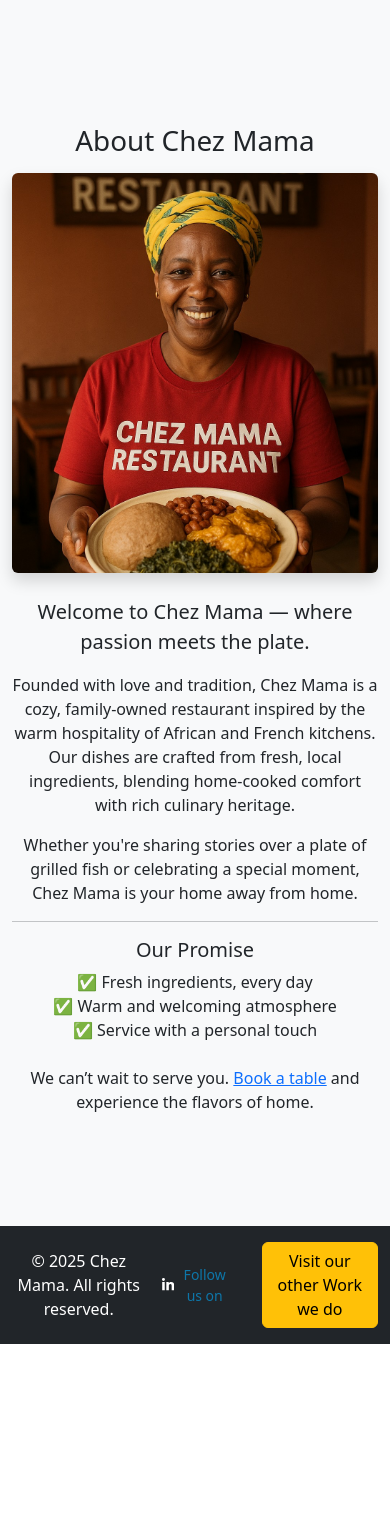
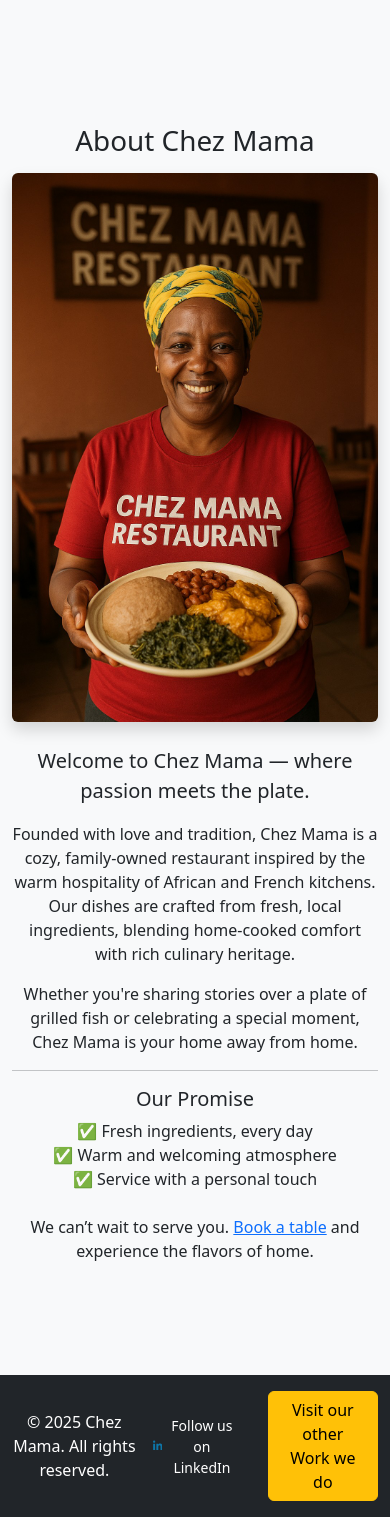
Before and after one commit to Vinsengi/restaurant-booking-app, a Django app: page /about/ in a window 390 px wide. Shown: the part 56-1573 px from the top of the page. Before the commit the page ends 1400 px from the top, so only its background shows below. Run offline with Django 5.2, Linux system fonts and the light colour scheme.

Commit message:
Updated base and about for better responsiveness

```diff
--- a/templates/base.html
+++ b/templates/base.html
@@ -101,12 +101,19 @@
             <span>&copy; {{ year|default:"2025" }} Chez Mama. All rights reserved.</span>
 
 
-            <span aria-label="LinkedIn" class="d-inline-flex align-items-center">
-                <svg xmlns="http://www.w3.org/2000/svg" width="20" height="20" role="img" viewBox="0 0 448 512" style="vertical-align:middle; margin-right:6px">
-                    <path fill="currentColor" d="M100.28 448H7.4V148.9h92.88zM53.79 108.1C24.09 108.1 0 83.77 0 54.06A53.79 53.79 0 01107.58 54c0 29.71-24.09 54.06-53.79 54.06zM447.9 448h-92.68V302.4c0-34.7-.69-79.2-48.24-79.2-48.28 0-55.66 37.7-55.66 76.6V448h-92.78V148.9h89.08v40.8h1.28c12.4-23.5 42.68-48.24 87.88-48.24 94 0 111.31 61.88 111.31 142.3V448z"/>
+            <a href="https://www.linkedin.com/in/vital-nsengiyumva/"
+                target="_blank"
+                rel="noopener noreferrer"
+                class="text-white text-decoration-none d-inline-flex align-items-center"
+                aria-label="Visit Vital Nsengiyumva’s LinkedIn profile">
+
+                <svg xmlns="http://www.w3.org/2000/svg" width="20" height="20" role="img"
+                        viewBox="0 0 448 512" style="vertical-align:middle; margin-right:6px">
+                    <path fill="#0e76a8"
+                        d="M100.28 448H7.4V148.9h92.88zM53.79 108.1C24.09 108.1 0 83.77 0 54.06A53.79 53.79 0 01107.58 54c0 29.71-24.09 54.06-53.79 54.06zM447.9 448h-92.68V302.4c0-34.7-.69-79.2-48.24-79.2-48.28 0-55.66 37.7-55.66 76.6V448h-92.78V148.9h89.08v40.8h1.28c12.4-23.5 42.68-48.24 87.88-48.24 94 0 111.31 61.88 111.31 142.3V448z"/>
                 </svg>
-                <span style="font-size:14px; color:#0e76a8">Follow us on</span>
-            </span>
+                <span style="font-size:14px;">Follow us on LinkedIn</span>
+            </a>
 
             <a href="https://www.equip-magu.org/en/" target="_blank" rel="noopener noreferrer"
                class="btn btn-warning ms-3">
--- a/templates/bookings/about.html
+++ b/templates/bookings/about.html
@@ -5,17 +5,20 @@
 {% block content %}
 <section class="py-5">
   <div class="row mb-4">
-    <div class="col-md-8 offset-md-2 text-center">
+    <div class="col-lg-10 mx-auto text-center">
       <h1 class="mb-3">About Chez Mama</h1>
 
-      <img
-        src="{% static 'bookings/images/restaurant.jpg' %}"
-        alt="Chez Mama Restaurant dining interior"
-        class="img-fluid rounded shadow mb-4"
-        style="max-height: 400px; object-fit: cover;"
-        width="1280" height="853"
-        loading="lazy"
-        decoding="async">
+
+      <figure class="mx-auto mb-4" style="max-width: 720px;">
+        <img
+          src="{% static 'bookings/images/restaurant.jpg' %}"
+          alt="Chez Mama Restaurant dining interior"
+          class="img-fluid rounded shadow d-block mx-auto"
+          style="height:auto;"
+          decoding="async"
+          loading="lazy">
+        <figcaption class="visually-hidden">Chez Mama Restaurant interior</figcaption>
+      </figure>
 
       <p class="lead">
         Welcome to <strong>Chez Mama</strong> — where passion meets the plate.
```
